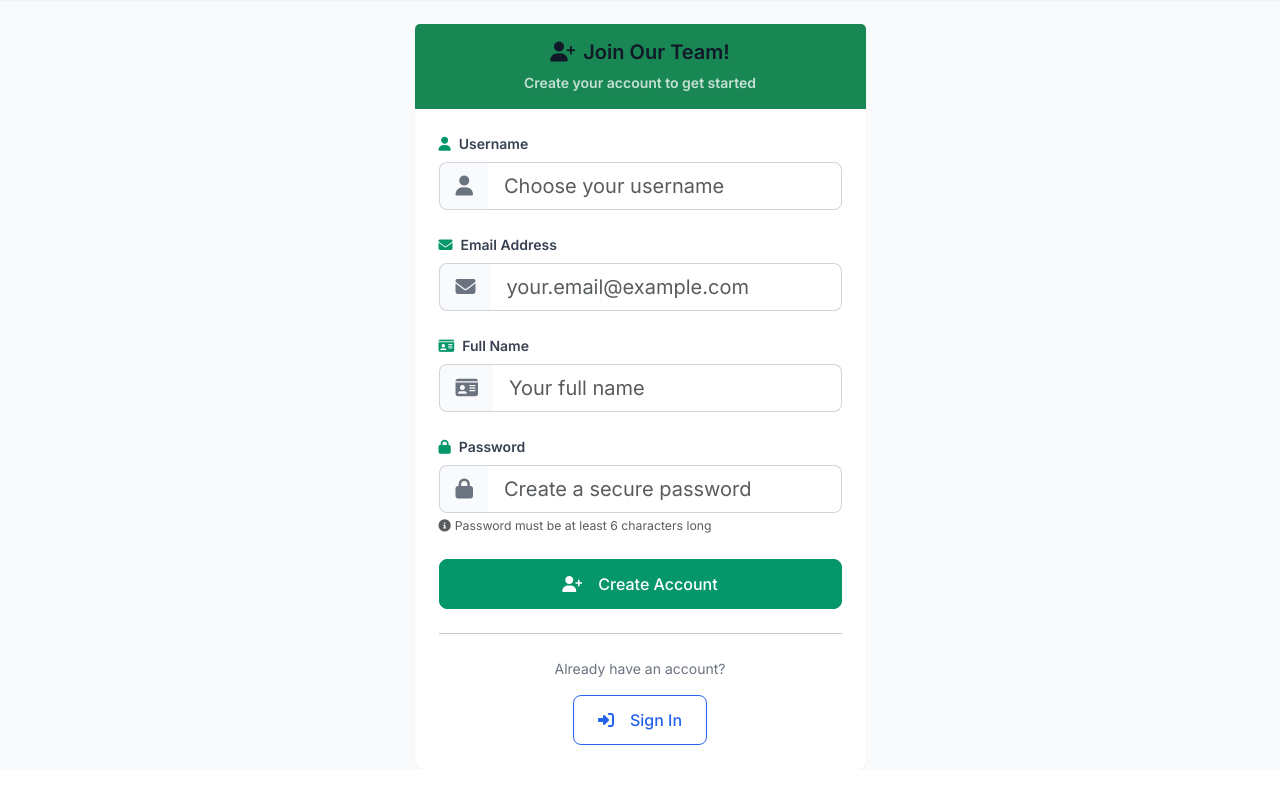
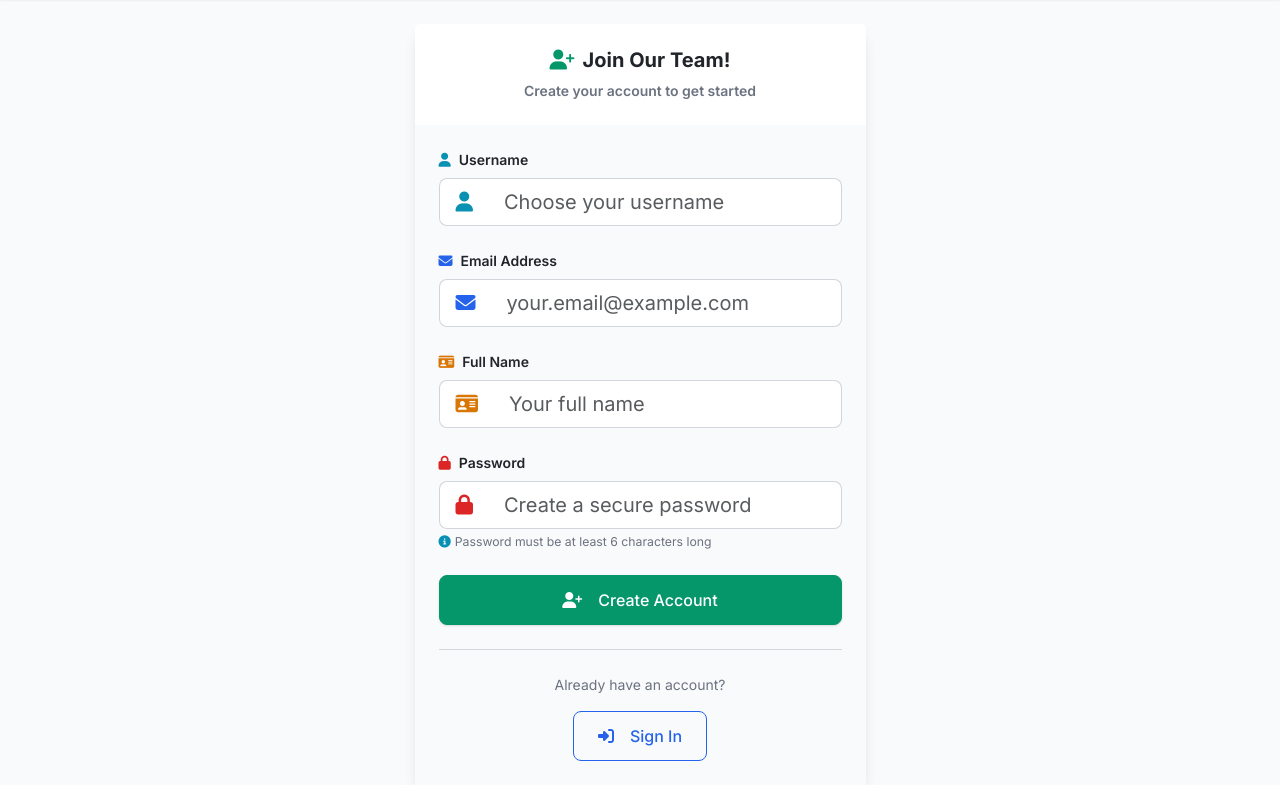
Before and after one commit to IstiaqueAhmd/Home, a FastAPI app: page /register in a window 1280 px wide. Shown: the part 73-858 px from the top of the page. Run offline with FastAPI, Linux system fonts and the light colour scheme.

Commit message:
ui update

```diff
--- a/templates/register.html
+++ b/templates/register.html
@@ -6,16 +6,16 @@
 <div class="container-lg">
     <div class="row justify-content-center align-items-center min-vh-75">
         <div class="col-11 col-sm-9 col-md-7 col-lg-6 col-xl-5">
-            <div class="card border-0">
-                <div class="card-header bg-success text-white text-center border-0">
-                    <h4 class="mb-2">
-                        <i class="fas fa-user-plus me-2"></i>Join Our Team!
+            <div class="card border-0 shadow-lg">
+                <div class="card-header bg-white text-center border-0 py-4">
+                    <h4 class="mb-2 text-dark fw-bold">
+                        <i class="fas fa-user-plus me-2 text-success"></i>Join Our Team!
                     </h4>
-                    <p class="mb-0 opacity-75">Create your account to get started</p>
+                    <p class="mb-0 text-muted">Create your account to get started</p>
                 </div>
-                <div class="card-body p-4">
+                <div class="card-body p-4 bg-light">
                     {% if request.query_params.get('error') %}
-                    <div class="alert alert-danger alert-dismissible fade show" role="alert">
+                    <div class="alert alert-danger alert-dismissible fade show border-0 shadow-sm" role="alert">
                         <i class="fas fa-exclamation-triangle me-2"></i>{{ request.query_params.get('error') }}
                         <button type="button" class="btn-close" data-bs-dismiss="alert" aria-label="Close"></button>
                     </div>
@@ -23,68 +23,68 @@
 
                     <form method="post" action="/register">
                         <div class="mb-4">
-                            <label for="username" class="form-label fw-semibold">
-                                <i class="fas fa-user me-2 text-success"></i>Username
+                            <label for="username" class="form-label fw-semibold text-dark">
+                                <i class="fas fa-user me-2 text-info"></i>Username
                             </label>
                             <div class="input-group input-group-lg">
-                                <span class="input-group-text bg-light border-end-0">
-                                    <i class="fas fa-user text-muted"></i>
+                                <span class="input-group-text bg-white border-end-0">
+                                    <i class="fas fa-user text-info"></i>
                                 </span>
-                                <input type="text" class="form-control border-start-0" id="username" name="username"
+                                <input type="text" class="form-control border-start-0 bg-white" id="username" name="username"
                                        placeholder="Choose your username" required>
                             </div>
                         </div>
 
                         <div class="mb-4">
-                            <label for="email" class="form-label fw-semibold">
-                                <i class="fas fa-envelope me-2 text-success"></i>Email Address
+                            <label for="email" class="form-label fw-semibold text-dark">
+                                <i class="fas fa-envelope me-2 text-primary"></i>Email Address
                             </label>
                             <div class="input-group input-group-lg">
-                                <span class="input-group-text bg-light border-end-0">
-                                    <i class="fas fa-envelope text-muted"></i>
+                                <span class="input-group-text bg-white border-end-0">
+                                    <i class="fas fa-envelope text-primary"></i>
                                 </span>
-                                <input type="email" class="form-control border-start-0" id="email" name="email"
+                                <input type="email" class="form-control border-start-0 bg-white" id="email" name="email"
                                        placeholder="your.email@example.com" required>
                             </div>
                         </div>
 
                         <div class="mb-4">
-                            <label for="full_name" class="form-label fw-semibold">
-                                <i class="fas fa-id-card me-2 text-success"></i>Full Name
+                            <label for="full_name" class="form-label fw-semibold text-dark">
+                                <i class="fas fa-id-card me-2 text-warning"></i>Full Name
                             </label>
                             <div class="input-group input-group-lg">
-                                <span class="input-group-text bg-light border-end-0">
-                                    <i class="fas fa-id-card text-muted"></i>
+                                <span class="input-group-text bg-white border-end-0">
+                                    <i class="fas fa-id-card text-warning"></i>
                                 </span>
-                                <input type="text" class="form-control border-start-0" id="full_name" name="full_name"
+                                <input type="text" class="form-control border-start-0 bg-white" id="full_name" name="full_name"
                                        placeholder="Your full name" required>
                             </div>
                         </div>
 
                         <div class="mb-4">
-                            <label for="password" class="form-label fw-semibold">
-                                <i class="fas fa-lock me-2 text-success"></i>Password
+                            <label for="password" class="form-label fw-semibold text-dark">
+                                <i class="fas fa-lock me-2 text-danger"></i>Password
                             </label>
                             <div class="input-group input-group-lg">
-                                <span class="input-group-text bg-light border-end-0">
-                                    <i class="fas fa-lock text-muted"></i>
+                                <span class="input-group-text bg-white border-end-0">
+                                    <i class="fas fa-lock text-danger"></i>
                                 </span>
-                                <input type="password" class="form-control border-start-0" id="password" name="password"
+                                <input type="password" class="form-control border-start-0 bg-white" id="password" name="password"
                                        placeholder="Create a secure password" required minlength="6">
                             </div>
-                            <div class="form-text">
-                                <i class="fas fa-info-circle me-1"></i>Password must be at least 6 characters long
+                            <div class="form-text text-muted">
+                                <i class="fas fa-info-circle me-1 text-info"></i>Password must be at least 6 characters long
                             </div>
                         </div>
 
                         <div class="d-grid mb-4">
-                            <button type="submit" class="btn btn-success btn-lg">
+                            <button type="submit" class="btn btn-success btn-lg shadow">
                                 <i class="fas fa-user-plus me-2"></i>Create Account
                             </button>
                         </div>
                     </form>
 
-                    <hr class="my-4">
+                    <hr class="my-4 border-secondary">
                     <div class="text-center">
                         <p class="text-muted mb-3">Already have an account?</p>
                         <a href="/login" class="btn btn-outline-primary btn-lg">
--- a/templates/transfers.html
+++ b/templates/transfers.html
@@ -178,7 +178,7 @@
                                     <i class="fas fa-comment me-2 text-muted"></i>Description <span class="text-muted fw-normal">(Optional)</span>
                                 </label>
                                 <textarea class="form-control" id="description" name="description" rows="3"
-                                          placeholder="Purpose of this fund transfer..."></textarea>
+                                          placeholder="Transfer purpose..."></textarea>
                             </div>
 
                             <div class="col-12">
```
Also changed, not shown: templates/dashboard.html (+38 -3 lines), templates/login.html (+20 -20 lines).
